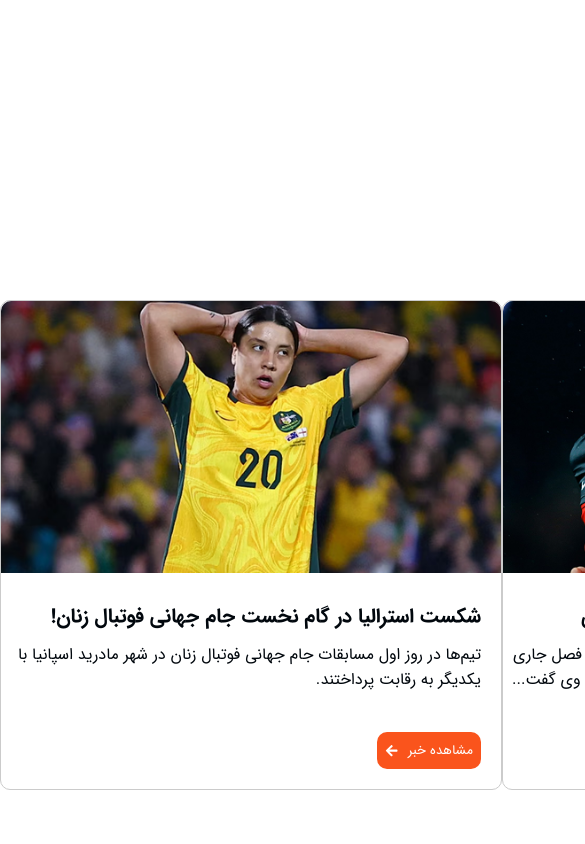
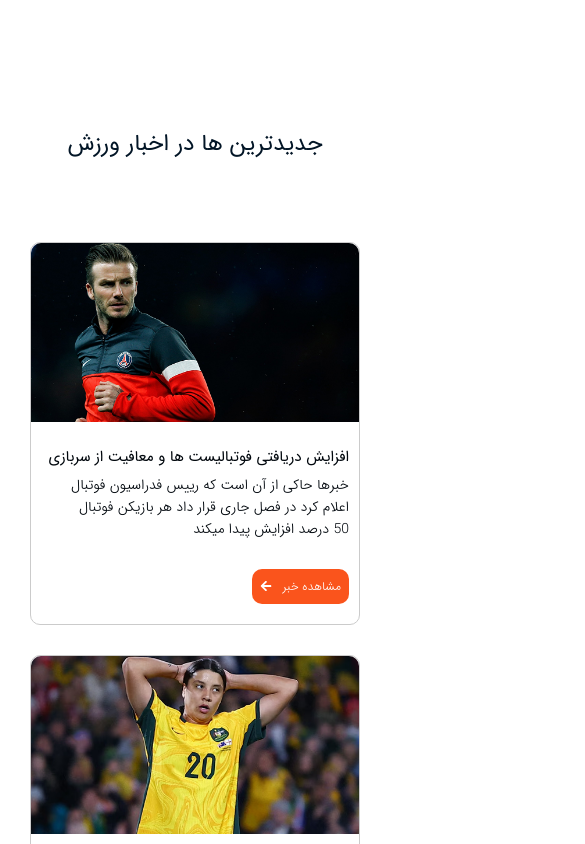
Before and after one commit to NooberThanYall/FitLand, a React (Vite) app: page / in a window 390 px wide. Shown: the part 6680-7524 px from the top of the page, 585 px wide, since content can reach past the window. Built offline with nearby package versions, Linux system fonts and the light colour scheme.

Commit message:
make responsive the news section

```diff
--- a/src/Components/Home/News/News.css
+++ b/src/Components/Home/News/News.css
@@ -29,14 +29,15 @@
     color: #01070D;
     font-size: 20px;
     font-weight: 700;
-    padding-right: 20px;
+    padding-right: 10px;
 }
 
 .desc-card-news{
     color: #01070D;
     width: 500px;
-    padding-right: 20px;
+    padding-right: 10px;
     margin-top: -10px;
+    position: absolute;
 }
 
 .btn-card-news{
@@ -50,8 +51,8 @@
     gap: 10px;
     cursor: pointer;
     transition: 0.3s;
-    margin-right: 20px;
-    margin-top: 40px;
+    margin-right: 10px;
+    margin-top: 100px;
 }
 
 .btn-card-news:hover{
--- a/src/Components/Home/News/News.tsx
+++ b/src/Components/Home/News/News.tsx
@@ -11,7 +11,7 @@ export default function News() {
                 <div className="container-cards-news">
                     <img src="Imgs/img-news-1.png" className="img-card-news" />
                     <p className="title-card-news">افزایش دریافتی فوتبالیست ها و معافیت از سربازی</p>
-                    <p className="desc-card-news">خبرها حاکی از آن است که رییس فدراسیون فوتبال اعلام کرد در فصل جاری قرار داد هر بازیکن فوتبال 50 درصد افزایش پیدا میکند همچنین وی گفت...</p>
+                    <p className="desc-card-news">خبرها حاکی از آن است که رییس فدراسیون فوتبال اعلام کرد در فصل جاری قرار داد هر بازیکن فوتبال 50 درصد افزایش پیدا میکند</p>
                     <button className="btn-card-news">مشاهده خبر <FaArrowLeft /></button>
                 </div>
 
--- a/src/Components/Home/News/mediaNews.css
+++ b/src/Components/Home/News/mediaNews.css
@@ -0,0 +1,277 @@
+@media only screen and (max-width: 1200px) {
+    .container-cards-news {
+        width: 530px;
+    }
+}
+
+@media only screen and (max-width: 1160px) {
+    .container-cards-news {
+        width: 510px;
+    }
+}
+
+@media only screen and (max-width: 1100px) {
+    .container-cards-news {
+        width: 485px;
+    }
+
+    .desc-card-news {
+        font-size: 15px;
+        width: 470px;
+    }
+}
+
+@media only screen and (max-width: 1040px) {
+    .container-cards-news {
+        width: 460px;
+    }
+
+    .desc-card-news {
+        width: 430px;
+    }
+
+    .title-card-news{
+        font-size: 19px;
+    }
+}
+
+@media only screen and (max-width: 1000px) {
+    .container-cards-news {
+        width: 435px;
+    }
+
+    .desc-card-news {
+        font-size: 14px;
+        width: 420px;
+    }
+
+    .title-card-news{
+        font-size: 18px;
+    }
+}
+
+@media only screen and (max-width: 950px) {
+    .container-cards-news {
+        width: 410px;
+    }
+
+    .desc-card-news {
+        width: 400px;
+    }
+
+    .title-card-news{
+        font-size: 17px;
+    }
+}
+
+@media only screen and (max-width: 890px) {
+    .container-cards-news {
+        width: 385px;
+    }
+
+    .desc-card-news {
+        width: 380px;
+    }
+
+    .title-card-news{
+        font-size: 16px;
+    }
+
+    .btn-card-news{
+        font-size: 12px;
+    }
+}
+
+@media only screen and (max-width: 840px) {
+    .container-cards-news {
+        width: 360px;
+    }
+
+    .desc-card-news {
+        width: 350px;
+    }
+
+    .title-card-news{
+        font-size: 15px;
+    }
+
+    .title-news{
+        font-size: 28px;
+    }
+}
+
+@media only screen and (max-width: 800px) {
+
+    .container-cards-news {
+        width: 335px;
+    }
+
+    .desc-card-news {
+        width: 320px;
+        font-size: 13px;
+    }
+
+    .title-card-news{
+        font-size: 14px;
+    }
+
+    .btn-card-news{
+        font-size: 11px;
+        font-weight: 300;
+    }
+
+    .title-news{
+        font-size: 26px;
+    }
+}
+
+@media only screen and (max-width: 750px) {
+    .container-cards-news {
+        width: 310px;
+    }
+
+    .desc-card-news {
+        width: 300px;
+        font-size: 13px;
+    }
+
+    .title-card-news{
+        font-size: 13px;
+    }
+
+    .title-news{
+        font-size: 24px;
+    }
+}
+
+@media only screen and (max-width: 700px) {
+    .container-cards-news {
+        width: 285px;
+    }
+
+    .desc-card-news {
+        width: 260px;
+        font-size: 11px;
+        font-weight: 300;
+    }
+
+    .title-card-news{
+        font-size: 12px;
+        font-weight: 500;
+    }
+
+    .btn-card-news{
+        font-size: 10px;
+    }
+
+    .btn-card-news{
+        margin-top: 80px;
+    }
+
+    .title-news{
+        font-size: 23px;
+    }
+}
+
+@media only screen and (max-width: 640px) {
+
+    .container-cards-news {
+        width: 260px;
+    }
+
+    .desc-card-news {
+        width: 240px;
+        font-size: 10px;
+    }
+
+    .title-card-news{
+        font-size: 11px;
+    }
+
+    .btn-card-news{
+        margin-top: 70px;
+    }
+
+    .title-news{
+        font-size: 21px;
+    }
+}
+
+@media only screen and (max-width: 600px) {
+
+    .container-news{
+        flex-direction: column;
+        align-items: center;
+        gap: 30px;
+    }
+
+    .container-cards-news {
+        width: 100%;
+    }
+
+    .desc-card-news {
+        width: 380px;
+        font-size: 16px;
+    }
+
+    .title-card-news{
+        font-size: 18px;
+    }
+
+    .btn-card-news{
+        margin-top: 100px;
+        font-size: 12px;
+    }
+
+    .title-news{
+        font-size: 30px;
+    }
+}
+
+@media only screen and (max-width: 540px) {
+    .title-news{
+        font-size: 25px;
+    }
+}
+
+@media only screen and (max-width: 430px) {
+
+    .desc-card-news {
+        width: 330px;
+        font-size: 14px;
+    }
+
+    .title-card-news{
+        font-size: 15px;
+    }
+
+    .btn-card-news{
+        margin-top: 100px;
+        font-size: 12px;
+    }
+
+    .title-news{
+        font-size: 24px;
+    }
+}
+
+@media only screen and (max-width: 400px) {
+
+    .desc-card-news {
+        width: 290px;
+        font-size: 14px;
+    }
+
+    .title-card-news{
+        font-size: 15px;
+    }
+
+    .btn-card-news{
+        margin-top: 100px;
+        font-size: 12px;
+    }
+
+    .title-news{
+        font-size: 23px;
+    }
+}
```
